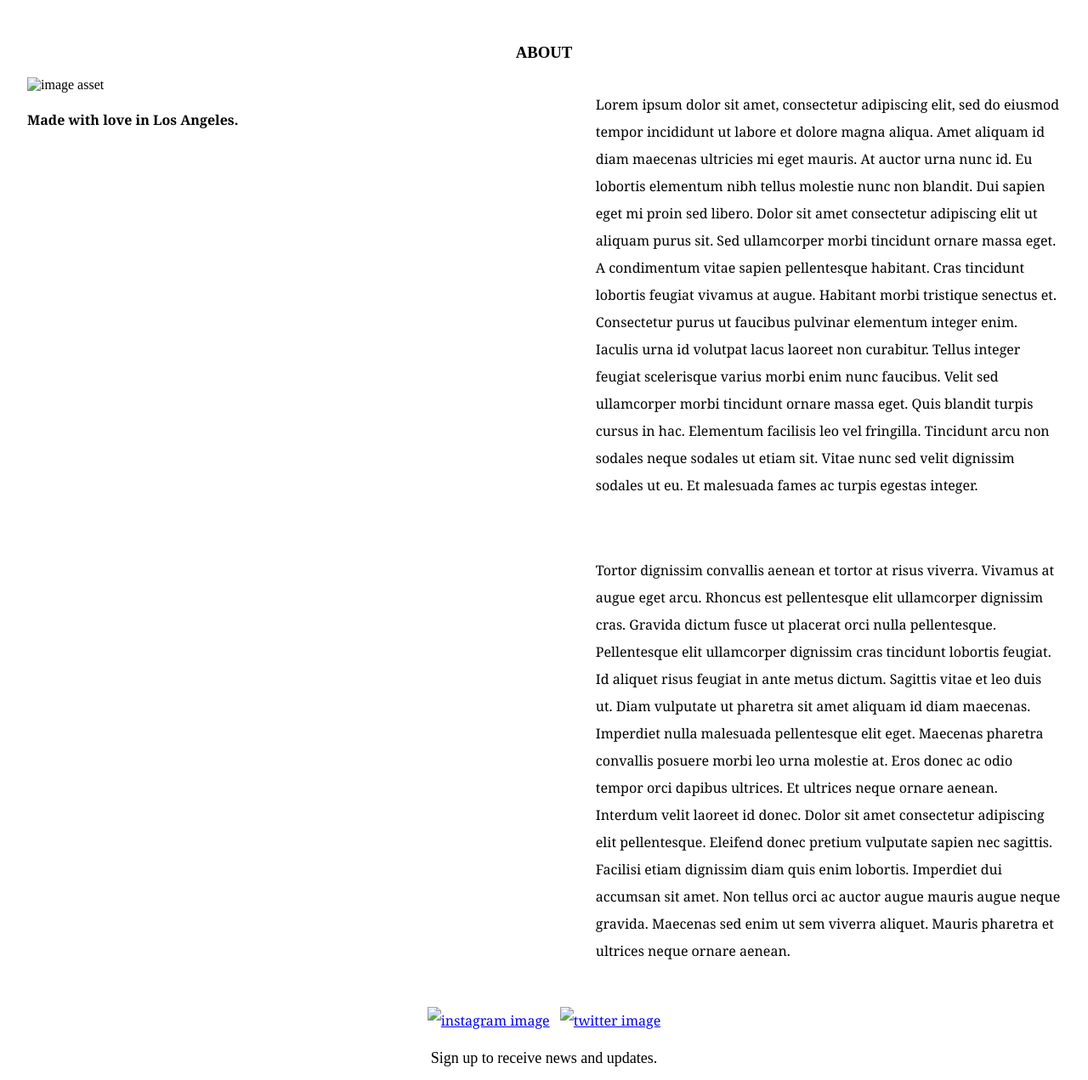
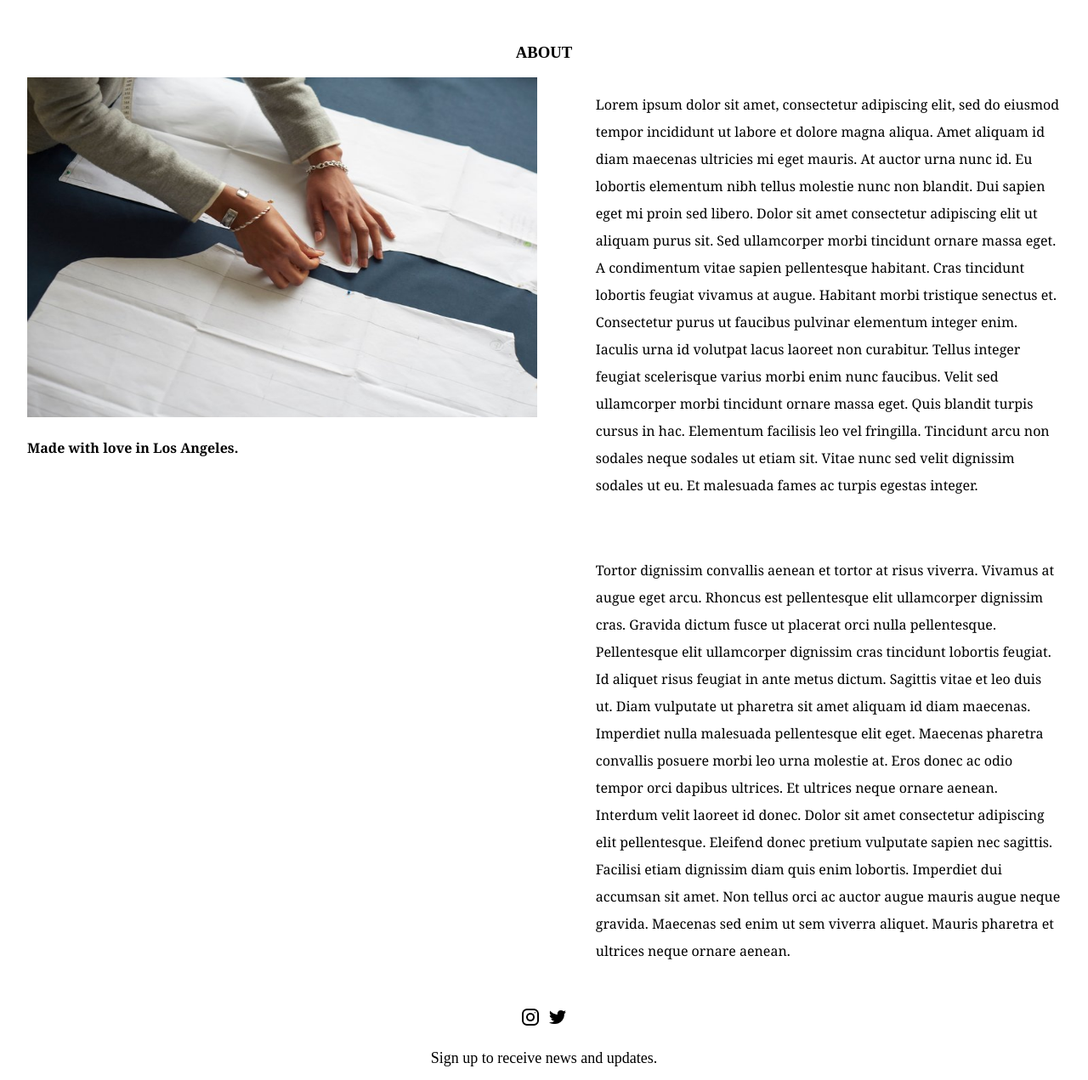
Before and after one commit to devmentori/html-css-001, a plain HTML site: page about.html in a window 1280 px wide. Shown: the top 1271 px of the page at 85% size. Drawn offline with Linux system fonts and the light colour scheme.

Commit message:
Added images.

```diff
--- a/about.html
+++ b/about.html
@@ -13,7 +13,7 @@
 
     <h3 style="text-align: center;">ABOUT</h3>
     <div id="content">
-      <img src="/image-asset.jpeg" alt="image asset" width="600" height="400">
+      <img src="/images/image-asset.jpeg" alt="image asset" width="600" height="400">
       <b><p>Made with love in Los Angeles.</p></b>
     </div>
 
@@ -33,9 +33,9 @@
   <div class="no-wrap"></div>
 
   <p class="text-align">
-    <a style="margin-right: .5em;" href="http://www.instagram.com"><img src="/instagram.png" alt="instagram image" width="20"></a>
+    <a style="margin-right: .5em;" href="http://www.instagram.com"><img src="/images/instagram.png" alt="instagram image" width="20"></a>
 
-    <a href="http://www.twitter.com"><img src="/twitter.png" alt="twitter image" width="20"></a>
+    <a href="http://www.twitter.com"><img src="/images/twitter.png" alt="twitter image" width="20"></a>
   </p>
 
   <h3 class="size"> Sign up to receive news and updates.</h3>
```
Also changed, not shown: lookbook.html (+3 -3 lines), images/image-asset.jpeg (added), images/instagram.png (added), images/lauren-winter-20150715-IMG_Number1-v1-FINAL.jpg (added), images/lauren-winter-20150715-IMG_Number2-v1-FINAL.jpg (added), images/lauren-winter-20150715-IMG_Number3-v1-FINAL.jpg (added), images/twitter.png (added).
